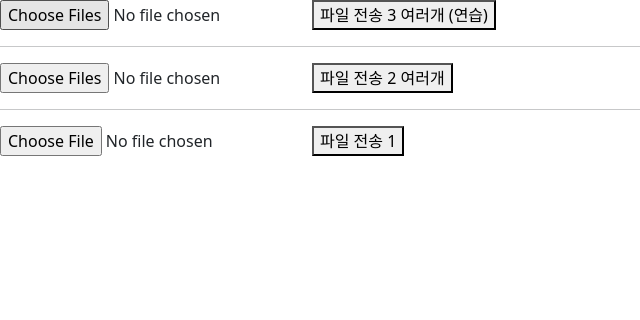
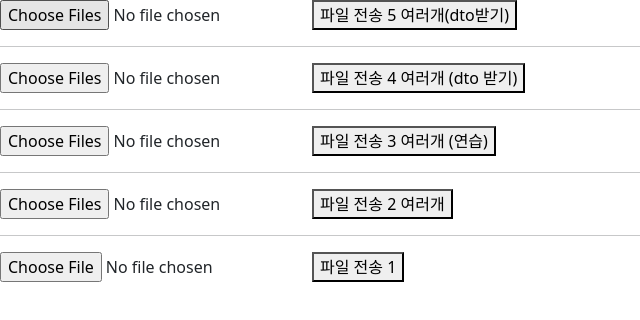
Before and after one commit to yumin359/react, a React (Vite) app: page / in a window 1280 px wide. Shown: the top 320 px of the page, without its empty margins (0-640 px from the left). Built offline with nearby package versions, Linux system fonts and the light colour scheme.

Commit message:
0708 파일 보내기 여러개(dto로 받기)

```diff
--- a/src/App56.jsx
+++ b/src/App56.jsx
@@ -28,8 +28,48 @@ function App56(props) {
     });
   }
 
+  function handleButton4Click() {
+    axios.postForm("api/main31/sub4", {
+      id: 33,
+      userName: "흥민",
+      address: "강남",
+      uploadFiles: myFiles,
+    });
+  }
+
+  function handleButton5Click() {
+    axios.postForm("api/main31/sub5", {
+      score: 66.77,
+      className: "기린",
+      location: "신촌",
+      uploads: myFiles,
+    });
+  }
+
   return (
     <div>
+      <div>
+        <input
+          type="file"
+          multiple
+          onChange={(e) => setMyFiles(e.target.files)}
+        />
+        <button onClick={handleButton5Click}>
+          파일 전송 5 여러개(dto받기)
+        </button>
+      </div>
+      <hr />
+      <div>
+        <input
+          type="file"
+          multiple
+          onChange={(e) => setMyFiles(e.target.files)}
+        />
+        <button onClick={handleButton4Click}>
+          파일 전송 4 여러개 (dto 받기)
+        </button>
+      </div>
+      <hr />
       <div>
         <input
           type="file"
```
